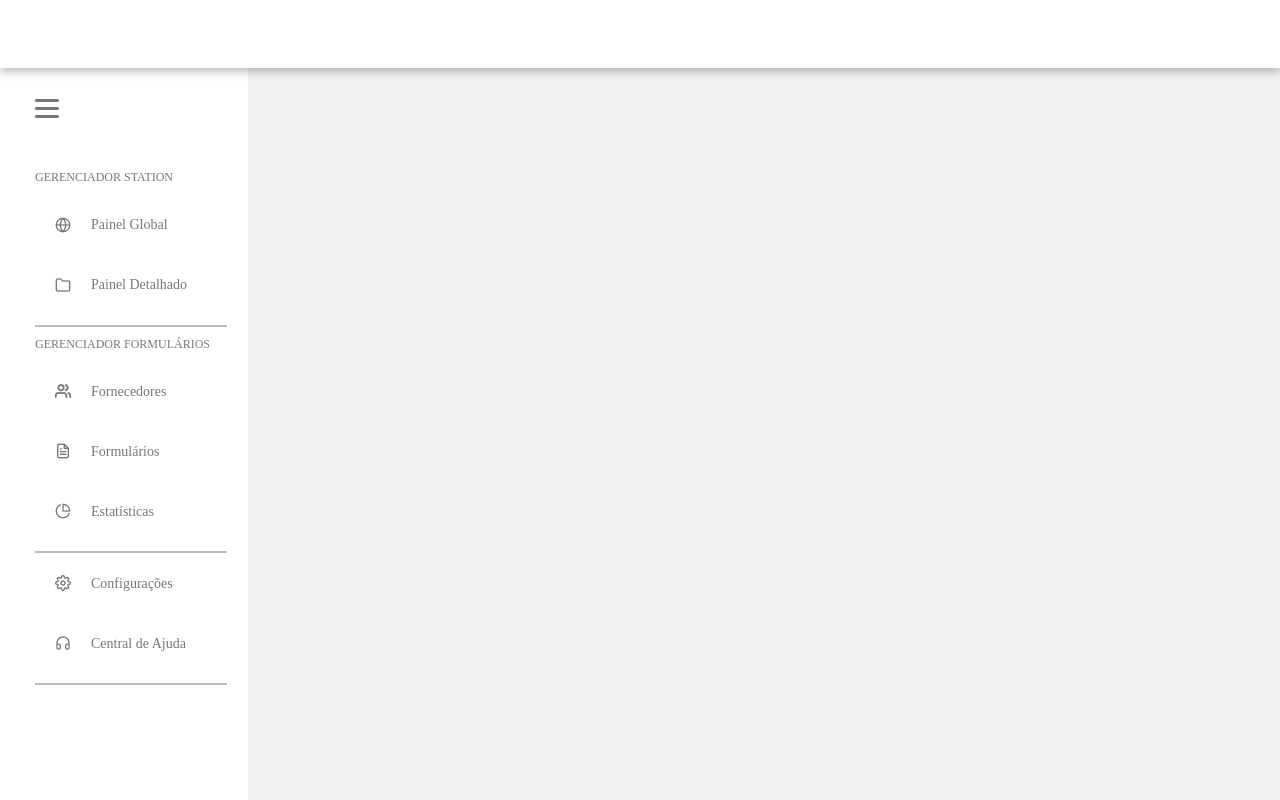
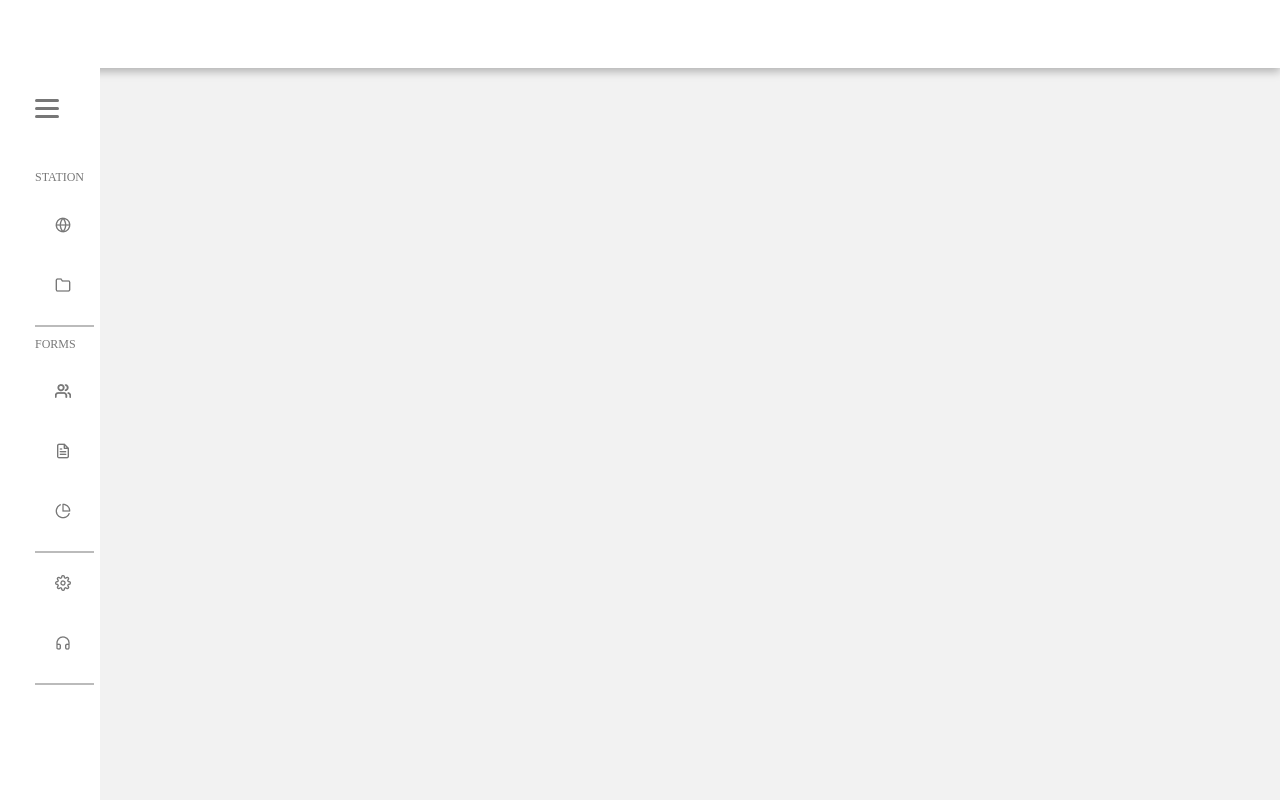
Before and after one commit to FelipePizzio/compliance-station, a React (Create React App) app: page / in a window 1280 px wide. Built offline with nearby package versions, Linux system fonts and the light colour scheme.

Commit message:
ajuste responsividade

```diff
--- a/src/components/sidebar/info-block/info-block.tsx
+++ b/src/components/sidebar/info-block/info-block.tsx
@@ -35,7 +35,7 @@ const InfoBlock: React.FC<InfoBlockProps> = ({
   };
 
   return (
-    <Container>
+    <Container className={hide ? 'hideItem' : ''}>
       {hide ? (secondTitle && <Title>{secondTitle}</Title>) : (title && <Title>{title}</Title>)}
       {content.map(c =>
         <Item
--- a/src/components/sidebar/info-block/style.ts
+++ b/src/components/sidebar/info-block/style.ts
@@ -4,6 +4,12 @@ export const Container = styled.div`
   display: flex;
   flex-direction: column;
   gap: 20px;
+
+  @media (max-width: 821px) {
+    &.hideItem {
+      display: none;
+    }
+  }
 `;
 
 export const Title = styled.span`
--- a/src/components/sidebar/sidebar.tsx
+++ b/src/components/sidebar/sidebar.tsx
@@ -5,14 +5,14 @@ import { SideBarInfo } from "mockedData/sidebar-info";
 import { Container } from "./style";
 
 const Sidebar = () => {
-  const [fullMenu, setFullMenu] = useState(true);
+  const [fullMenu, setFullMenu] = useState(false);
 
   const handleChangeMenu = () => {
     setFullMenu(!fullMenu);
   }
 
   return (
-    <Container className={fullMenu ? 'fullMenu' : ''}>
+    <Container className={fullMenu ? 'fullMenu' : 'hideMenu'} >
       <MenuHamburguer onClick={handleChangeMenu} />
       {SideBarInfo.map(info =>
         <InfoBlock
--- a/src/components/sidebar/style.ts
+++ b/src/components/sidebar/style.ts
@@ -7,6 +7,7 @@ export const Container = styled.div`
 
   display: flex;
   flex-direction: column;
+  position: absolute;
 
   padding-left: 35px;
   padding-top: 28px;
@@ -14,4 +15,10 @@ export const Container = styled.div`
   &.fullMenu {
     width: 248px;
   }
+
+  @media (max-width: 821px) {
+    &.hideMenu {
+      height: 70px;
+    }
+  }
 `;
--- a/src/styles/global.ts
+++ b/src/styles/global.ts
@@ -27,7 +27,7 @@ export const GlobalStyle = createGlobalStyle`
     display: flex;
 
     section {
-      margin: auto;
+      margin: 100px auto;
     }
   }
 
```
